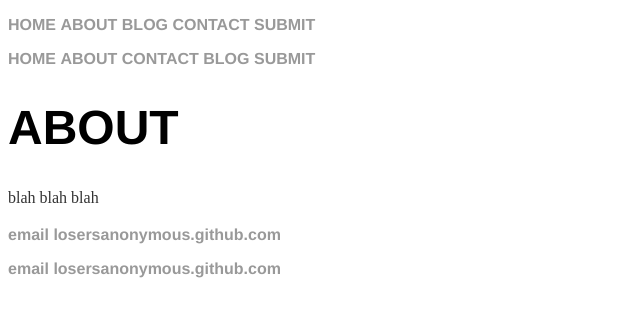
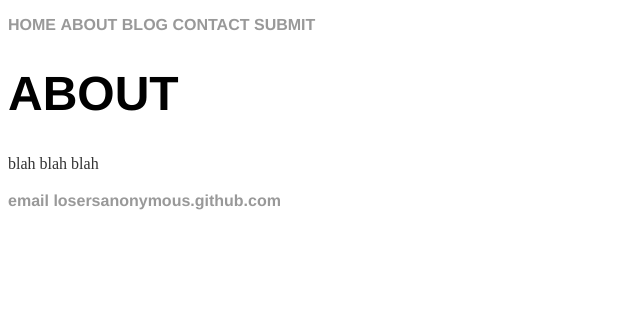
Before and after one commit to eballe/eballe.github.io, a Jekyll site: the page built from About/index.html, in a window 1280 px wide. Shown: the top 317 px of the page, without its empty margins (0-640 px from the left). Built offline with Jekyll 4.4.1, drawn with Linux system fonts in a browser that asks for light colours.

Commit message:
Update index.html

```diff
--- a/About/index.html
+++ b/About/index.html
@@ -7,15 +7,7 @@ title: About Me
 <link rel="stylesheet" type="text/css" href="/css/main.css">
 </head>
 <body>
-<nav>
-<ul>
-<li><a href="/">HOME</a></li>
-<li><a href="/about/">ABOUT</a></li>
-<li><a href="/contact/">CONTACT</a></li>
-<li><a href="/blog/">BLOG</a></li>
-  <li><a href="/submit/">SUBMIT</a></li>
-</ul>
-</nav>
+
 <div class="container">
 <div class="about">
 <h1>ABOUT</h1>
@@ -23,11 +15,6 @@ title: About Me
 <p> blah blah blah </p>
 </div>
 </div>
-<footer>
-<ul>
-<li><a href="mailto:eballe23@students.oakwoodschool.org">email</a></li>
-<li><a href="https://losersanonymous.github.io">losersanonymous.github.com</a></li>
-</ul>
-</footer>
+
 </body>
 </html>
```
